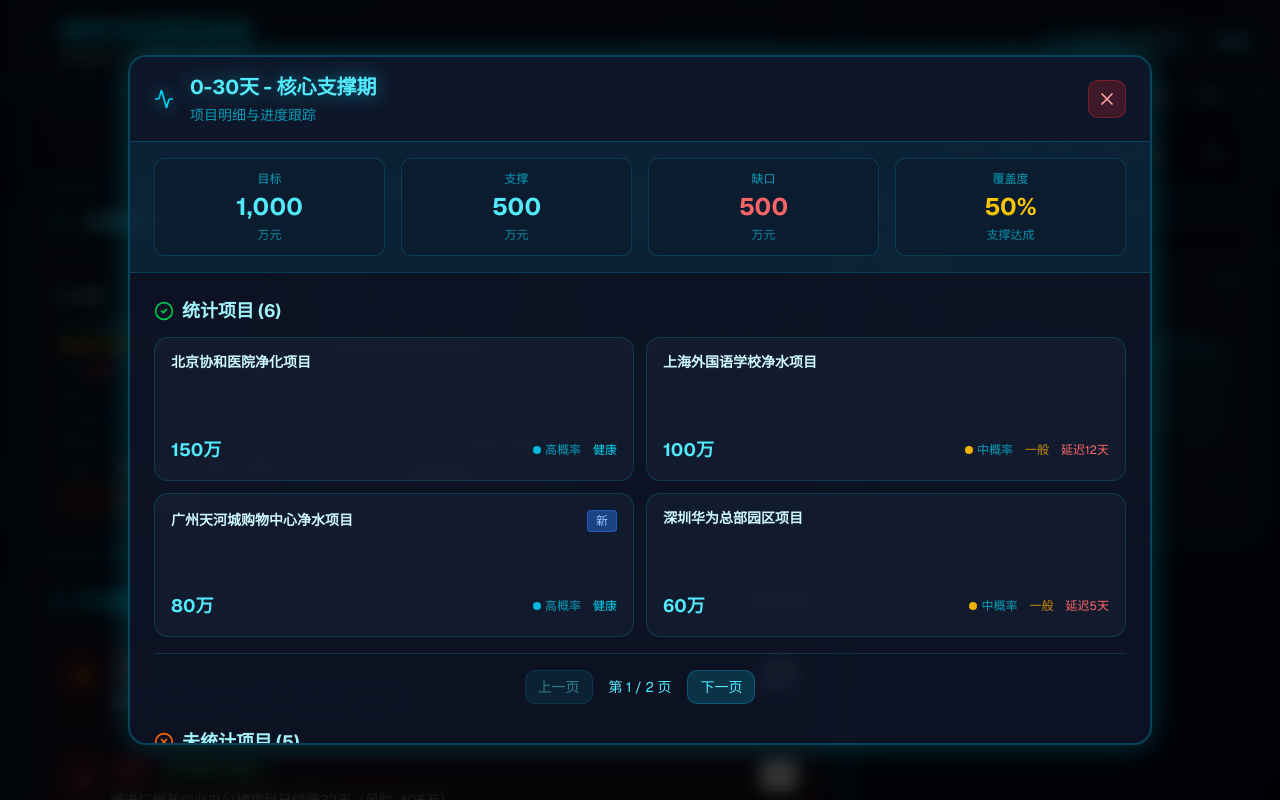
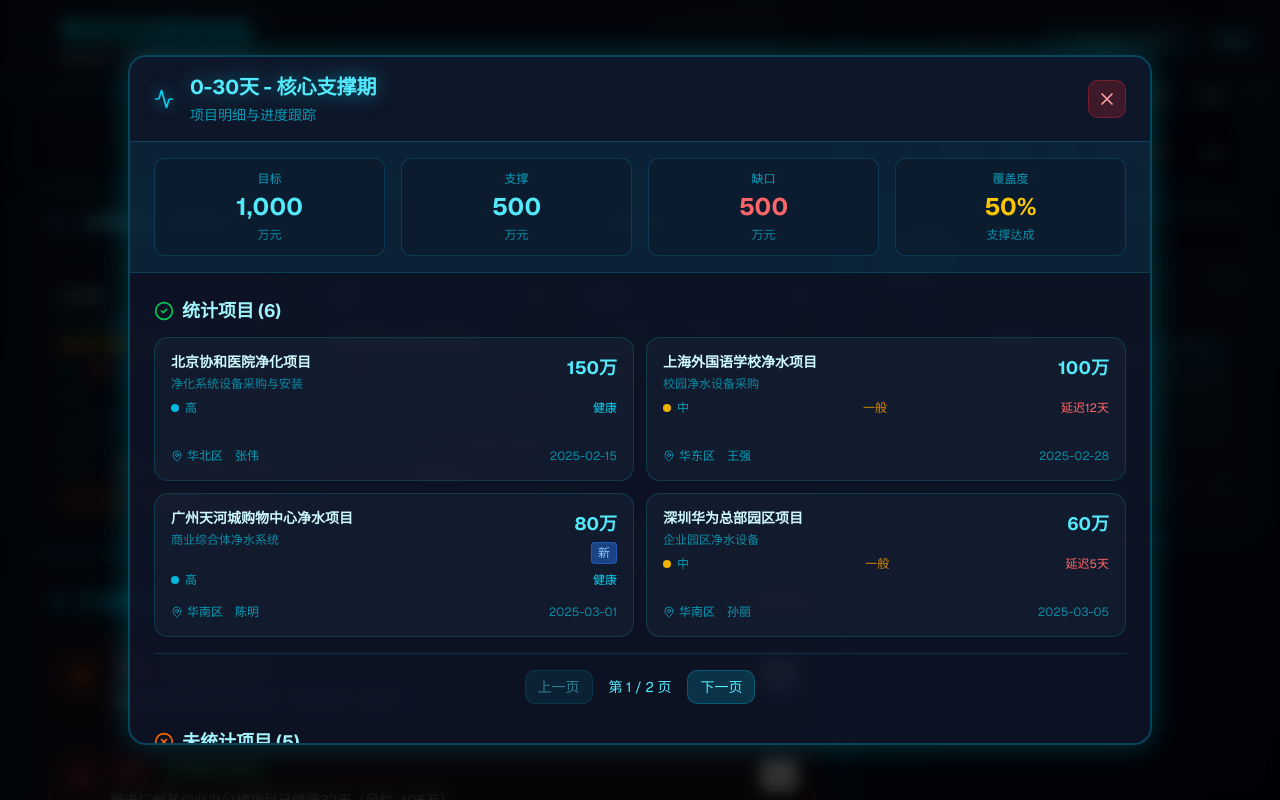
Before and after one commit to navylee1990/coze_jsc, a Next.js app: page /gm in a window 1280 px wide. Both pictures are taken after a click on the element 167 px from the left and 852 px from the top of the page. Shown: the part 452-1252 px from the top of the page. Built offline with nearby package versions, Linux system fonts and the light colour scheme.

Commit message:
feat: 优化关键支撑模块数据结构与展示

```diff
--- a/src/components/FutureSupportAdequacyPanel.tsx
+++ b/src/components/FutureSupportAdequacyPanel.tsx
@@ -32,16 +32,30 @@ interface SupportLevel {
     isNew?: boolean;
     isDelayed?: boolean;
     isRisk?: boolean;
+    detail?: string; // 明细
+    region?: string; // 区域
+    owner?: string; // 责任人
+    salesperson?: string; // 业务员
+    riskDetail?: string; // 项目风险详情
+    completionTime?: string; // 完成时间
+    projectStatus?: string; // 项目状态
   }[];
   excludedProjects?: {
     id: number;
     name: string;
     amount: number;
     excludeReason: 'progress_low' | 'delayed' | 'pending_approval' | 'risk_high' | 'not_confirmed';
-    excludeReasonText: string;
+    excludeReasonText: string; // 未统计原因
     currentProgress: number;
     expectedProgress: number;
     probability: 'high' | 'medium' | 'low';
+    detail?: string; // 明细
+    region?: string; // 区域
+    owner?: string; // 责任人
+    salesperson?: string; // 业务员
+    riskDetail?: string; // 项目风险详情
+    completionTime?: string; // 完成时间
+    projectStatus?: string; // 项目状态
   }[];
 }
 
@@ -153,7 +167,14 @@ const regionData: RegionData = {
           amount: 150,
           probability: 'high',
           health: 'high',
-          isOnTrack: true
+          isOnTrack: true,
+          detail: '净化系统设备采购与安装',
+          region: '华北区',
+          owner: '张伟',
+          salesperson: '李明',
+          riskDetail: '无风险',
+          completionTime: '2025-02-15',
+          projectStatus: '推进中'
         },
         {
           id: 2,
@@ -162,7 +183,14 @@ const regionData: RegionData = {
           probability: 'medium',
           health: 'medium',
           isOnTrack: false,
-          delayDays: 12
+          delayDays: 12,
+          detail: '校园净水设备采购',
+          region: '华东区',
+          owner: '王强',
+          salesperson: '刘芳',
+          riskDetail: '资金审批延迟',
+          completionTime: '2025-02-28',
+          projectStatus: '推进中'
         },
         {
           id: 3,
@@ -171,7 +199,14 @@ const regionData: RegionData = {
           probability: 'high',
           health: 'high',
           isOnTrack: true,
-          isNew: true
+          isNew: true,
+          detail: '商业综合体净水系统',
+          region: '华南区',
+          owner: '陈明',
+          salesperson: '赵敏',
+          riskDetail: '无风险',
+          completionTime: '2025-03-01',
+          projectStatus: '推进中'
         },
         {
           id: 4,
@@ -180,7 +215,14 @@ const regionData: RegionData = {
           probability: 'medium',
           health: 'medium',
           isOnTrack: false,
-          delayDays: 5
+          delayDays: 5,
+          detail: '企业园区净水设备',
+          region: '华南区',
+          owner: '孙丽',
+          salesperson: '周杰',
+          riskDetail: '技术方案待确认',
+          completionTime: '2025-03-05',
+          projectStatus: '推进中'
         },
         {
           id: 5,
@@ -188,7 +230,14 @@ const regionData: RegionData = {
           amount: 60,
           probability: 'high',
           health: 'high',
-          isOnTrack: true
+          isOnTrack: true,
+          detail: '机场航站楼净化系统',
+          region: '西南区',
+          owner: '吴刚',
+          salesperson: '郑华',
+          riskDetail: '无风险',
+          completionTime: '2025-02-20',
+          projectStatus: '推进中'
         },
         {
           id: 6,
@@ -196,7 +245,14 @@ const regionData: RegionData = {
           amount: 50,
           probability: 'medium',
           health: 'medium',
-          isOnTrack: true
+          isOnTrack: true,
+          detail: '商业广场净水设备',
+          region: '华东区',
+          owner: '王强',
+          salesperson: '刘芳',
+          riskDetail: '施工进度略慢',
+          completionTime: '2025-03-10',
+          projectStatus: '推进中'
         }
       ],
       excludedProjects: [
@@ -208,7 +264,14 @@ const regionData: RegionData = {
           excludeReasonText: '项目进度滞后，仅完成35%进度',
           currentProgress: 35,
           expectedProgress: 80,
-          probability: 'high'
+          probability: 'high',
+          detail: '商业综合体净水系统',
+          region: '华北区',
+          owner: '张伟',
+          salesperson: '李明',
+          riskDetail: '进度严重滞后',
+          completionTime: '2025-04-01',
+          projectStatus: '推进中'
         },
         {
           id: 102,
@@ -218,7 +281,14 @@ const regionData: RegionData = {
           excludeReasonText: '商务合同待审批，预计下周完成',
           currentProgress: 60,
           expectedProgress: 70,
-          probability: 'high'
+          probability: 'high',
+          detail: '机场航站楼净化系统',
+          region: '华南区',
+          owner: '陈明',
+          salesperson: '赵敏',
+          riskDetail: '审批流程较长',
+          completionTime: '2025-04-15',
+          projectStatus: '待审批'
         },
         {
           id: 103,
@@ -228,7 +298,14 @@ const regionData: RegionData = {
           excludeReasonText: '客户决策延迟，商务谈判暂停',
           currentProgress: 40,
           expectedProgress: 60,
-          probability: 'medium'
+          probability: 'medium',
+          detail: '机场配套设施净化系统',
+          region: '华北区',
+          owner: '张伟',
+          salesperson: '李明',
+          riskDetail: '客户决策延迟',
+          completionTime: '2025-04-20',
+          projectStatus: '暂停'
         },
         {
           id: 104,
@@ -238,7 +315,14 @@ const regionData: RegionData = {
           excludeReasonText: '项目风险较高，客户资金链紧张',
           currentProgress: 25,
           expectedProgress: 45,
-          probability: 'low'
+          probability: 'low',
+          detail: '展览中心净水设备',
+          region: '华东区',
+          owner: '王强',
+          salesperson: '刘芳',
+          riskDetail: '客户资金链紧张',
+          completionTime: '2025-05-01',
+          projectStatus: '风险'
         },
         {
           id: 105,
@@ -248,7 +332,14 @@ const regionData: RegionData = {
           excludeReasonText: '项目未最终确认，处于意向阶段',
           currentProgress: 15,
           expectedProgress: 30,
-          probability: 'medium'
+          probability: 'medium',
+          detail: '自贸区综合项目净水系统',
+          region: '华南区',
+          owner: '孙丽',
+          salesperson: '周杰',
+          riskDetail: '项目未确认',
+          completionTime: '2025-05-15',
+          projectStatus: '意向'
         }
       ]
     },
@@ -267,7 +358,14 @@ const regionData: RegionData = {
           amount: 180,
           probability: 'medium',
           health: 'high',
-          isOnTrack: true
+          isOnTrack: true,
+          detail: '医院净化系统采购',
+          region: '华东区',
+          owner: '王强',
+          salesperson: '刘芳',
+          riskDetail: '无风险',
+          completionTime: '2025-04-10',
+          projectStatus: '推进中'
         },
         {
           id: 4,
@@ -275,7 +373,14 @@ const regionData: RegionData = {
           amount: 140,
           probability: 'medium',
           health: 'medium',
-          isOnTrack: true
+          isOnTrack: true,
+          detail: '酒店净化系统安装',
+          region: '华南区',
+          owner: '陈明',
+          salesperson: '赵敏',
+          riskDetail: '施工进度略慢',
+          completionTime: '2025-04-25',
+          projectStatus: '推进中'
         },
         {
           id: 5,
@@ -284,7 +389,14 @@ const regionData: RegionData = {
           probability: 'low',
           health: 'low',
           isOnTrack: false,
-          delayDays: 8
+          delayDays: 8,
+          detail: '企业园区净水设备',
+          region: '华东区',
+          owner: '王强',
+          salesperson: '刘芳',
+          riskDetail: '需求变更延迟',
+          completionTime: '2025-05-01',
+          projectStatus: '推进中'
         }
       ],
       excludedProjects: [
@@ -296,7 +408,14 @@ const regionData: RegionData = {
           excludeReasonText: '客户决策延迟，商务谈判暂停',
           currentProgress: 40,
           expectedProgress: 60,
-          probability: 'medium'
+          probability: 'medium',
+          detail: '商业中心净化系统',
+          region: '西南区',
+          owner: '孙丽',
+          salesperson: '周杰',
+          riskDetail: '客户决策延迟',
+          completionTime: '2025-05-20',
+          projectStatus: '暂停'
         }
       ]
     },
@@ -316,7 +435,14 @@ const regionData: RegionData = {
           probability: 'low',
           health: 'low',
           isOnTrack: true,
-          isNew: true
+          isNew: true,
+          detail: '超高层建筑净化系统',
+          region: '华南区',
+          owner: '陈明',
+          salesperson: '赵敏',
+          riskDetail: '项目处于早期阶段',
+          completionTime: '2025-07-01',
+          projectStatus: '意向'
         },
         {
           id: 7,
@@ -325,7 +451,14 @@ const regionData: RegionData = {
           probability: 'low',
           health: 'low',
           isOnTrack: false,
-          isRisk: true
+          isRisk: true,
+          detail: '校园净水系统',
+          region: '西北区',
+          owner: '吴刚',
+          salesperson: '郑华',
+          riskDetail: '预算审批流程较长',
+          completionTime: '2025-08-15',
+          projectStatus: '意向'
         }
       ],
       excludedProjects: []
@@ -1993,7 +2126,7 @@ function ProjectDrillDownModal({
                 <div
                   key={project.id}
                   className={cn(
-                    'p-4 rounded-xl border transition-all duration-200 h-36 flex flex-col justify-between',
+                    'p-4 rounded-xl border transition-all duration-200 h-36 flex flex-col',
                     theme === 'dashboard'
                       ? 'bg-slate-800/40 border-cyan-500/20 hover:border-cyan-500/40'
                       : theme === 'dark'
@@ -2001,46 +2134,57 @@ function ProjectDrillDownModal({
                       : 'bg-white border-slate-200'
                   )}
                 >
-                  <div className="flex items-center justify-between mb-2">
+                  {/* 第一行：项目名称和标签 */}
+                  <div className="flex items-start justify-between mb-2">
+                    <div className="flex-1 mr-2">
                       <h4 className={cn(
-                      'font-semibold text-sm leading-tight flex-1 mr-2',
+                        'font-semibold text-sm leading-tight',
                         theme === 'dashboard' ? 'text-cyan-100' : 'text-slate-900'
                       )}>{project.name}</h4>
-                    <div className="flex items-center gap-1 flex-shrink-0">
+                      {project.detail && (
+                        <p className={cn('text-xs mt-1 line-clamp-1', theme === 'dashboard' ? 'text-cyan-400/60' : 'text-slate-500')}>
+                          {project.detail}
+                        </p>
+                      )}
+                    </div>
+                    <div className="flex flex-col items-end gap-1 flex-shrink-0">
+                      <span className={cn('text-lg font-bold', theme === 'dashboard' ? 'text-cyan-300' : 'text-slate-900')}>
+                        {project.amount.toLocaleString()}万
+                      </span>
+                      <div className="flex items-center gap-1">
                         {project.isNew && <span className={cn(
-                        'px-2 py-0.5 rounded text-xs',
+                          'px-1.5 py-0.5 rounded text-xs',
                           theme === 'dashboard'
                             ? 'bg-blue-500/40 text-blue-300 border border-blue-500/40'
                             : 'bg-blue-500 text-white'
                         )}>新</span>}
                         {project.isDelayed && <span className={cn(
-                        'px-2 py-0.5 rounded text-xs',
+                          'px-1.5 py-0.5 rounded text-xs',
                           theme === 'dashboard'
                             ? 'bg-red-500/40 text-red-300 border border-red-500/40'
                             : 'bg-red-500 text-white'
                         )}>延</span>}
                         {project.isRisk && <span className={cn(
-                        'px-2 py-0.5 rounded text-xs',
+                          'px-1.5 py-0.5 rounded text-xs',
                           theme === 'dashboard'
                             ? 'bg-orange-500/40 text-orange-300 border border-orange-500/40'
                             : 'bg-orange-500 text-white'
                         )}>险</span>}
                       </div>
                     </div>
-                  <div className="flex items-center justify-between mt-2">
-                    <span className={cn('text-lg font-bold', theme === 'dashboard' ? 'text-cyan-300' : 'text-slate-900')}>
-                      {project.amount.toLocaleString()}万
-                    </span>
-                    <div className="flex items-center gap-3">
-                      <div className="flex items-center gap-1">
+                  </div>
+
+                  {/* 第二行：状态信息 */}
+                  <div className="flex items-center justify-between text-xs mb-1">
+                    <div className="flex items-center gap-1.5">
                       <div className={cn(
                         'w-2 h-2 rounded-full',
                         theme === 'dashboard'
                           ? project.probability === 'high' ? 'bg-cyan-500' : project.probability === 'medium' ? 'bg-yellow-500' : 'bg-slate-500'
                           : project.probability === 'high' ? 'bg-green-500' : project.probability === 'medium' ? 'bg-yellow-500' : 'bg-gray-500'
                       )} />
-                        <span className={cn('text-xs', theme === 'dashboard' ? 'text-cyan-400/70' : 'text-slate-600')}>
-                          {project.probability === 'high' ? '高概率' : project.probability === 'medium' ? '中概率' : '低概率'}
+                      <span className={cn(theme === 'dashboard' ? 'text-cyan-400/70' : 'text-slate-600')}>
+                        {project.probability === 'high' ? '高' : project.probability === 'medium' ? '中' : '低'}
                       </span>
                     </div>
                     <span className={cn(
@@ -2055,6 +2199,27 @@ function ProjectDrillDownModal({
                       </span>
                     )}
                   </div>
+
+                  {/* 第三行：责任人和区域 */}
+                  <div className="flex items-center justify-between text-xs mt-auto">
+                    <div className="flex items-center gap-3">
+                      {project.region && (
+                        <div className="flex items-center gap-1">
+                          <MapPin className={cn('w-3 h-3', theme === 'dashboard' ? 'text-cyan-400/60' : 'text-slate-400')} />
+                          <span className={cn(theme === 'dashboard' ? 'text-cyan-400/70' : 'text-slate-600')}>{project.region}</span>
+                        </div>
+                      )}
+                      {project.owner && (
+                        <div className="flex items-center gap-1">
+                          <span className={cn(theme === 'dashboard' ? 'text-cyan-400/70' : 'text-slate-600')}>{project.owner}</span>
+                        </div>
+                      )}
+                    </div>
+                    {project.completionTime && (
+                      <div className={cn(theme === 'dashboard' ? 'text-cyan-400/60' : 'text-slate-500')}>
+                        {project.completionTime}
+                      </div>
+                    )}
                   </div>
                 </div>
               ))}
@@ -2106,7 +2271,7 @@ function ProjectDrillDownModal({
                   <div
                     key={project.id}
                     className={cn(
-                      'p-4 rounded-xl border transition-all duration-200 h-36 flex flex-col justify-between',
+                      'p-4 rounded-xl border transition-all duration-200 h-36 flex flex-col',
                       theme === 'dashboard'
                         ? 'bg-slate-800/40 border-orange-500/30 hover:border-orange-500/50'
                         : theme === 'dark'
@@ -2114,51 +2279,50 @@ function ProjectDrillDownModal({
                         : 'bg-orange-50 border-orange-200'
                     )}
                   >
-                    <div className="flex items-center justify-between mb-2">
+                    {/* 第一行：项目名称和金额 */}
+                    <div className="flex items-start justify-between mb-2">
+                      <div className="flex-1 mr-2">
                         <h4 className={cn(
-                        'font-semibold text-sm leading-tight flex-1 mr-2',
+                          'font-semibold text-sm leading-tight',
                           theme === 'dashboard' ? 'text-cyan-100' : 'text-slate-900'
                         )}>{project.name}</h4>
+                        {project.detail && (
+                          <p className={cn('text-xs mt-1 line-clamp-1', theme === 'dashboard' ? 'text-orange-400/60' : 'text-slate-500')}>
+                            {project.detail}
+                          </p>
+                        )}
+                      </div>
                       <span className={cn(
-                        'text-lg font-bold',
+                        'text-lg font-bold flex-shrink-0',
                         theme === 'dashboard' ? 'text-cyan-300' : 'text-slate-900'
                       )}>
                         {project.amount.toLocaleString()}万
                       </span>
                     </div>
+
+                    {/* 第二行：排除原因 */}
                     <div className={cn(
-                      'text-xs mb-2 p-2 rounded overflow-hidden line-clamp-2',
+                      'text-xs mb-2 p-1.5 rounded overflow-hidden line-clamp-1',
                       theme === 'dashboard'
                         ? 'bg-orange-500/10 text-orange-300'
                         : theme === 'dark'
                         ? 'bg-orange-500/20 text-orange-300'
                         : 'bg-orange-100 text-orange-800'
                     )}>
-                      <div className="font-semibold mb-1">排除原因：</div>
-                      {project.excludeReasonText}
-                    </div>
-                    <div className="flex items-center justify-between text-xs mt-2">
+                      <span className="font-semibold">{project.excludeReasonText}</span>
+                    </div>
+
+                    {/* 第三行：进度和风险 */}
+                    <div className="flex items-center justify-between text-xs mb-1">
                       <div className="flex items-center gap-1.5">
                         <div className={cn(
                           'w-1.5 h-1.5 rounded-full',
                           project.currentProgress < project.expectedProgress ? 'bg-red-400' : 'bg-green-400'
                         )} />
                         <span className={cn(theme === 'dashboard' ? 'text-cyan-400/70' : 'text-slate-600')}>
-                          {project.currentProgress}%
+                          进度{project.currentProgress}%/{project.expectedProgress}%
                         </span>
                       </div>
-                      <button
-                        onClick={() => handleUrgeProject(project)}
-                        className={cn(
-                          'flex items-center gap-1 px-2 py-1 rounded-lg text-xs font-medium transition-all',
-                          theme === 'dashboard'
-                            ? 'bg-orange-500/20 border border-orange-500/30 text-orange-300 hover:bg-orange-500/30'
-                            : 'bg-orange-100 text-orange-700 hover:bg-orange-200'
-                        )}
-                      >
-                        <Zap className="w-3 h-3" />
-                        催单
-                      </button>
                       <div className="flex items-center gap-1.5">
                         <div className={cn(
                           'w-1.5 h-1.5 rounded-full',
@@ -2170,6 +2334,40 @@ function ProjectDrillDownModal({
                           {project.probability === 'high' ? '高' : project.probability === 'medium' ? '中' : '低'}
                         </span>
                       </div>
+                      {project.riskDetail && (
+                        <span className={cn('text-xs text-orange-400', theme === 'dashboard' ? 'text-orange-300' : '')}>
+                          {project.riskDetail.length > 8 ? project.riskDetail.slice(0, 8) + '...' : project.riskDetail}
+                        </span>
+                      )}
+                    </div>
+
+                    {/* 第四行：责任人和催单 */}
+                    <div className="flex items-center justify-between text-xs mt-auto">
+                      <div className="flex items-center gap-3">
+                        {project.region && (
+                          <div className="flex items-center gap-1">
+                            <MapPin className={cn('w-3 h-3', theme === 'dashboard' ? 'text-orange-400/60' : 'text-slate-400')} />
+                            <span className={cn(theme === 'dashboard' ? 'text-orange-400/70' : 'text-slate-600')}>{project.region}</span>
+                          </div>
+                        )}
+                        {project.owner && (
+                          <div className="flex items-center gap-1">
+                            <span className={cn(theme === 'dashboard' ? 'text-orange-400/70' : 'text-slate-600')}>{project.owner}</span>
+                          </div>
+                        )}
+                      </div>
+                      <button
+                        onClick={() => handleUrgeProject(project)}
+                        className={cn(
+                          'flex items-center gap-1 px-2 py-1 rounded-lg text-xs font-medium transition-all',
+                          theme === 'dashboard'
+                            ? 'bg-orange-500/20 border border-orange-500/30 text-orange-300 hover:bg-orange-500/30'
+                            : 'bg-orange-100 text-orange-700 hover:bg-orange-200'
+                        )}
+                      >
+                        <Zap className="w-3 h-3" />
+                        催单
+                      </button>
                     </div>
                   </div>
                 ))}
```
Lines whose indentation alone changed are shown as unchanged.
